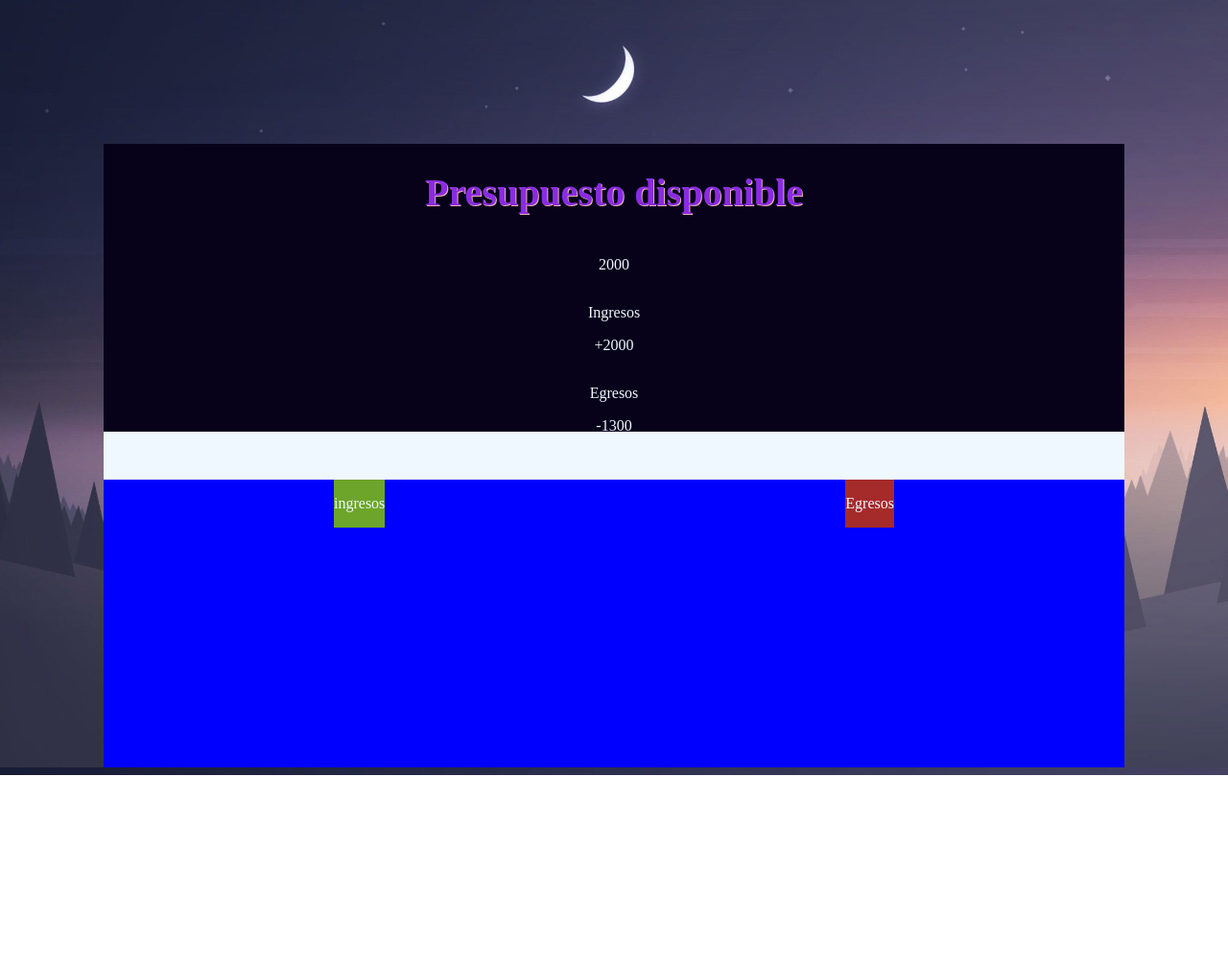
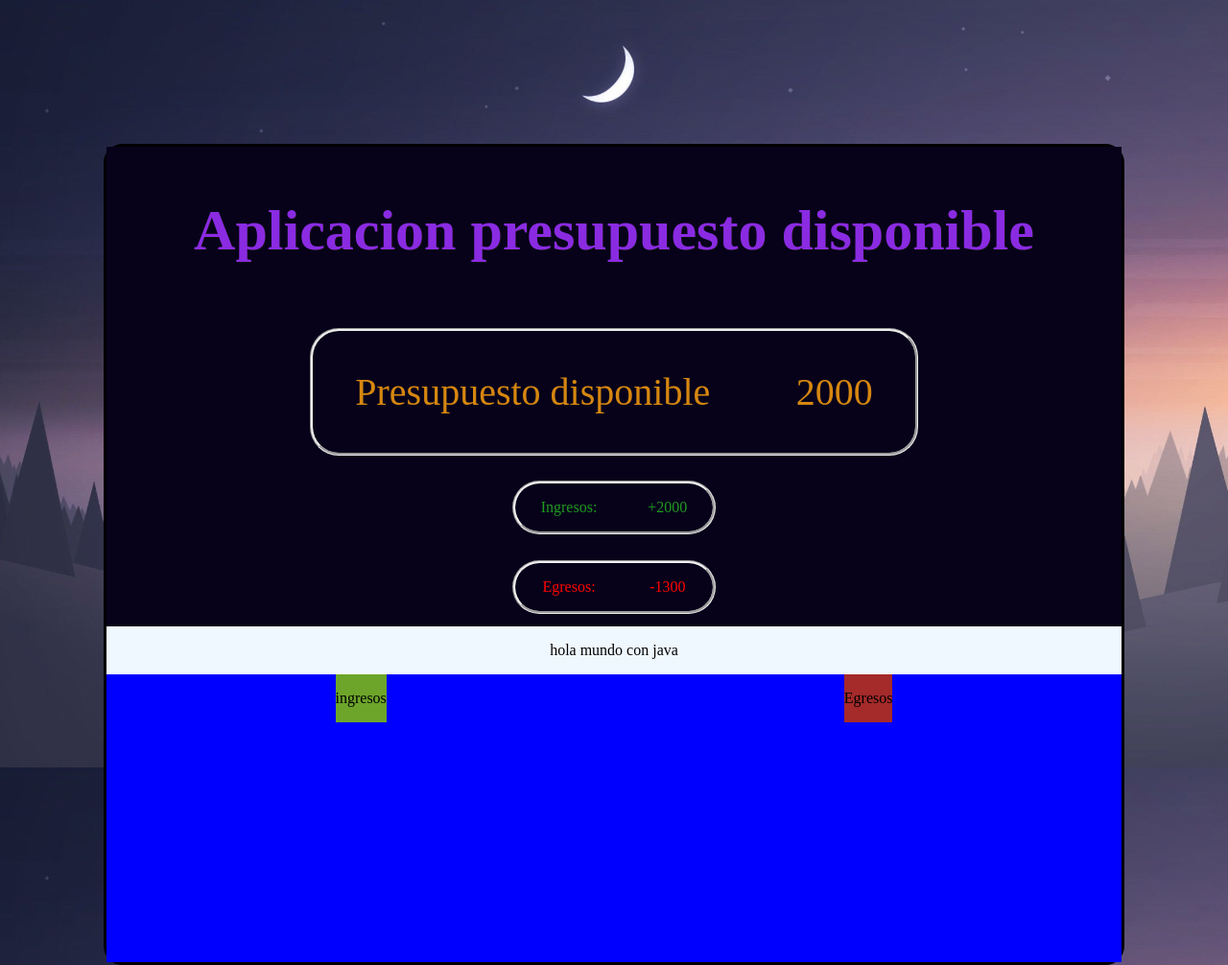
Before and after one commit to cgiraldovi/webPage, a plain HTML site: page index.html in a window 1280 px wide. Shown: the top 1006 px of the page at 96% size. Before the commit the page ends 808 px from the top, so only its background shows below. Drawn offline with Linux system fonts and the light colour scheme.

Commit message:
Segundo commit, se ha arreglado el div superior en la parte de css, hay un error con el border del div father

```diff
--- a/css/index.css
+++ b/css/index.css
@@ -6,9 +6,9 @@ body{
 }
 
 #TituloPrincipal{
-    font-size: 40px;
+    font-size: 60px;
     text-align: center;
-    text-shadow: 1px 1px rgb(231, 177, 177);
+    text-shadow: 1px 1px rgb(15, 15, 15);
     color: blueviolet;
 }
 
@@ -19,31 +19,58 @@ div.father{
     margin-left: 100px;
     margin-right: 100px;
 
-
-    border-radius: 50px;
+    border-style: solid;
+    border-radius: 20px;
 }
 
 
 div.upper{
     display: flex;
+    text-align: center;
     flex-direction: column;
+    flex-wrap: wrap;
+    justify-content: space-around;
     background-color: rgb(7, 2, 26);
-    text-align: center;
-    height: 300px;
+    height: 500px;
 }
 
-.infoTexto{
-    color: aliceblue;
+.infoPresupuesto{
+    color: rgb(214, 135, 16);
+    font-size: 40px;
 }
 
-p{
-    color: aliceblue;
+.infoIngresos{
+    color: rgb(32, 155, 32);
+
+}
+
+.infoEgresos{
+    color: rgb(255, 0, 0);
 }
 
 
+
 div.divValor{
-    text-align: center;
+    display: flex;
+    flex-direction: row;
+    justify-content: space-around;
+    margin-right: 20%;
+    margin-left: 20%;
+    border-style: groove;
+    border-radius: 30px;
 }
+
+
+div.divInfoIngresos, div.divInfoEgresos{
+    display: flex;
+    flex-direction: row;
+    justify-content: space-around;
+    margin-right: 40%;
+    margin-left: 40%;
+    border-style: groove;
+    border-radius: 30px;
+}
+
 
 
 
--- a/index.html
+++ b/index.html
@@ -12,20 +12,21 @@
     <div class="father">
 
         <div class="upper">
-            <h1 id="TituloPrincipal">Presupuesto disponible</h1>
+            <h1 id="TituloPrincipal">Aplicacion presupuesto disponible</h1>
 
             <div class="divValor">
-                <p class="infoTexto">2000</p>
+                <p class="infoPresupuesto">Presupuesto disponible</p>
+                <p class="infoPresupuesto">2000</p>
             </div>
 
-            <div class="divInfoEngresos">
-                <p class="infoTexto">Ingresos</p>
-                <p class="infoTexto">+2000</p>
+            <div class="divInfoIngresos">
+                <p class="infoIngresos">Ingresos:</p>
+                <p class="infoIngresos">+2000</p>
             </div>
 
             <div class="divInfoEgresos">
-                <p class="infoTexto">Egresos</p>
-                <p class="infoTexto">-1300</p>
+                <p class="infoEgresos">Egresos:</p>
+                <p class="infoEgresos">-1300</p>
             </div>
 
         </div>
```
